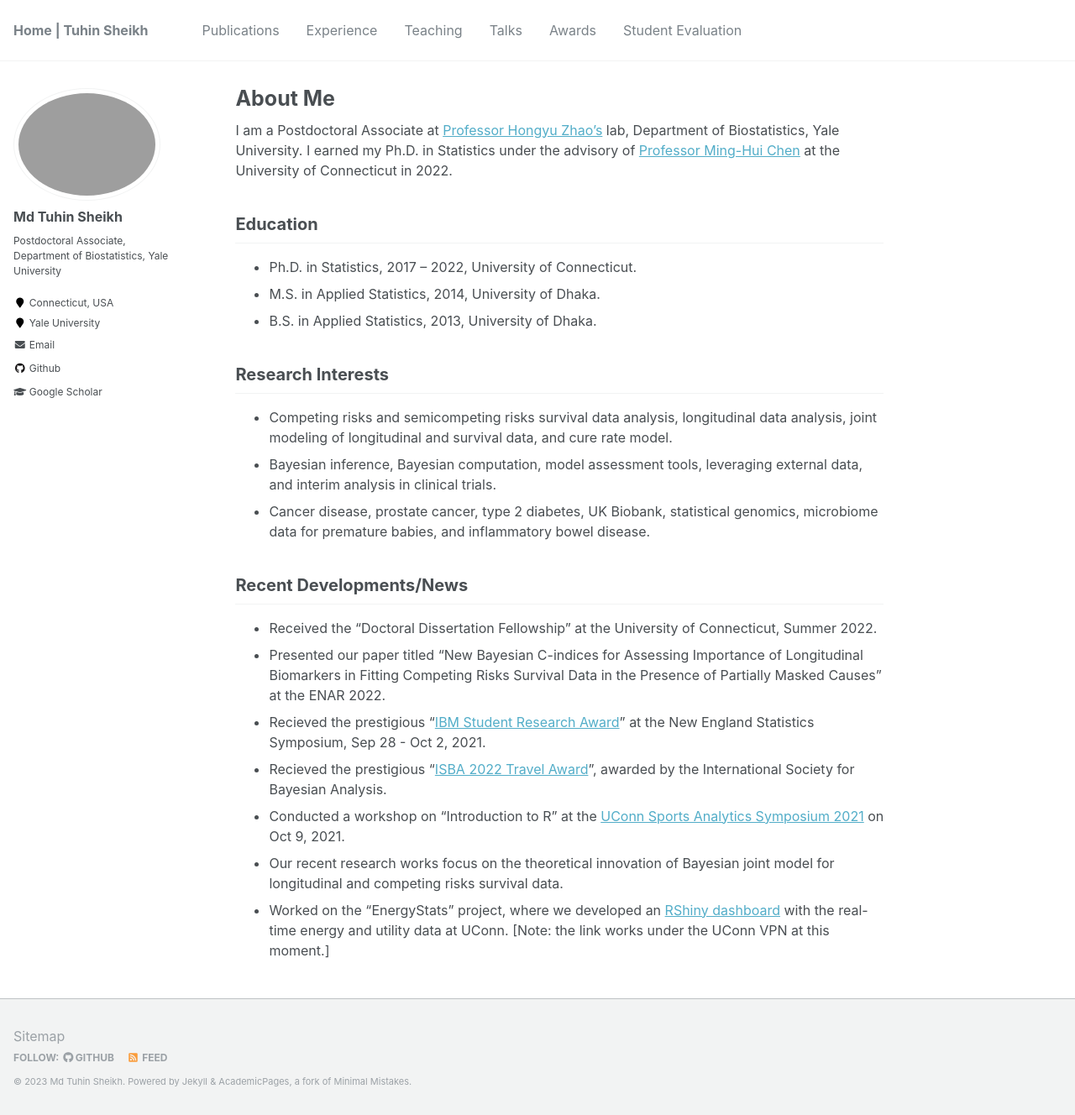
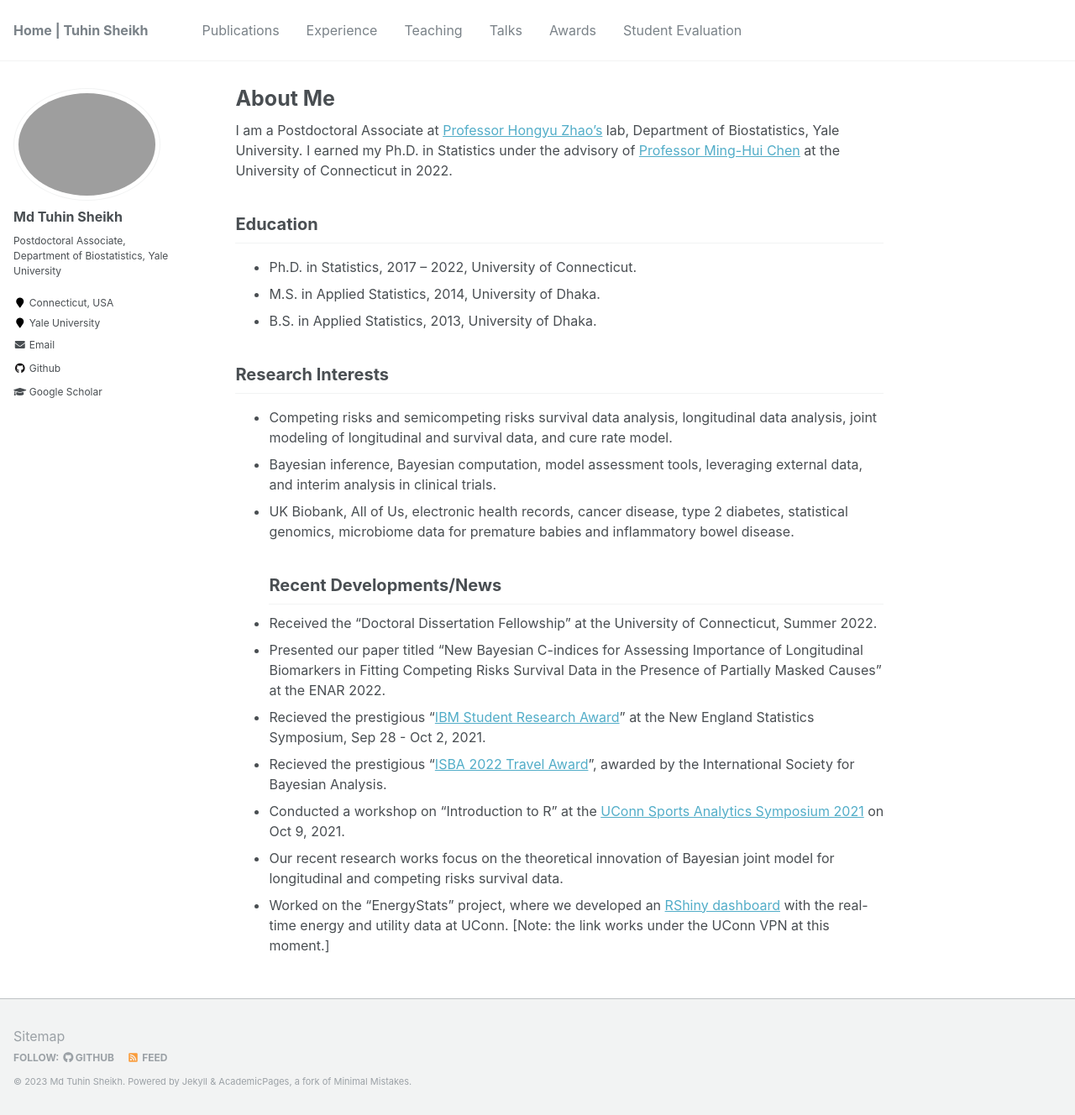
Before and after one commit to mdtuhinsheikh/mdtuhinsheikh.github.io, a Jekyll site: the page built from _pages/about.md, in a window 1280 px wide and 1328 px high. Shown: the whole window at 84% size. Built offline with Jekyll 4.4.1, drawn with Linux system fonts in a browser that asks for light colours.

Commit message:
Update about.md

```diff
--- a/_pages/about.md
+++ b/_pages/about.md
@@ -19,8 +19,7 @@ My research works broadly focus on semicompeting risks and competing risks survi
 ## Research Interests
 - Competing risks and semicompeting risks survival data analysis, longitudinal data analysis, joint modeling of longitudinal and survival data, and cure rate model.
 - Bayesian inference, Bayesian computation, model assessment tools, leveraging external data, and interim analysis in clinical trials.
-- Cancer disease, prostate cancer, type 2 diabetes, UK Biobank, statistical genomics, microbiome data for premature babies, and inflammatory bowel disease.
-
+- UK Biobank, All of Us, electronic health records, cancer disease, type 2 diabetes, statistical genomics, microbiome data for premature babies and inflammatory bowel disease.
 ## Recent Developments/News
 * Received the "Doctoral Dissertation Fellowship" at the University of Connecticut, Summer 2022.
 * Presented our paper titled "New Bayesian C-indices for Assessing Importance of Longitudinal Biomarkers in Fitting Competing Risks Survival Data in the Presence of Partially Masked Causes" at the ENAR 2022.
```
